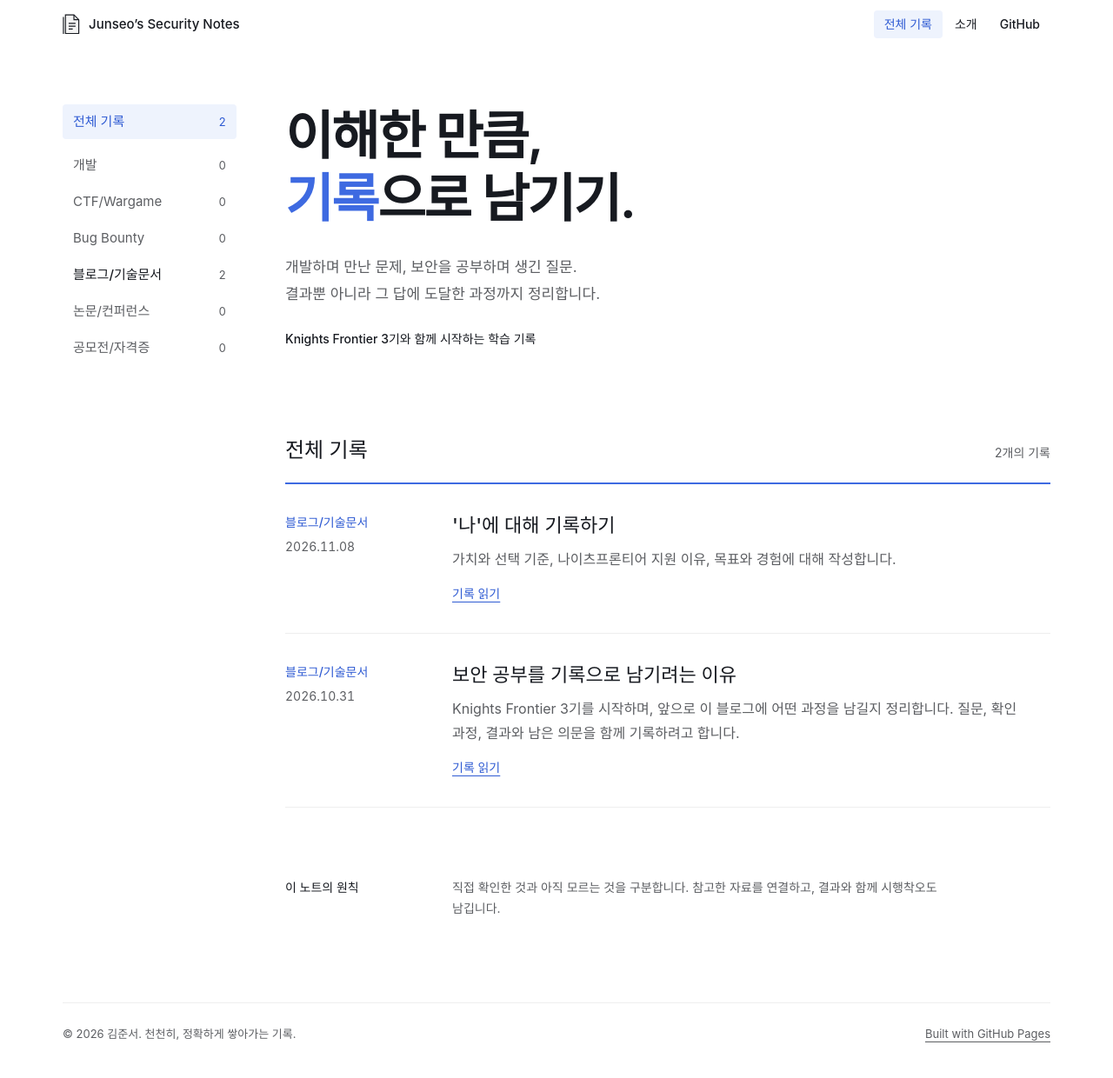
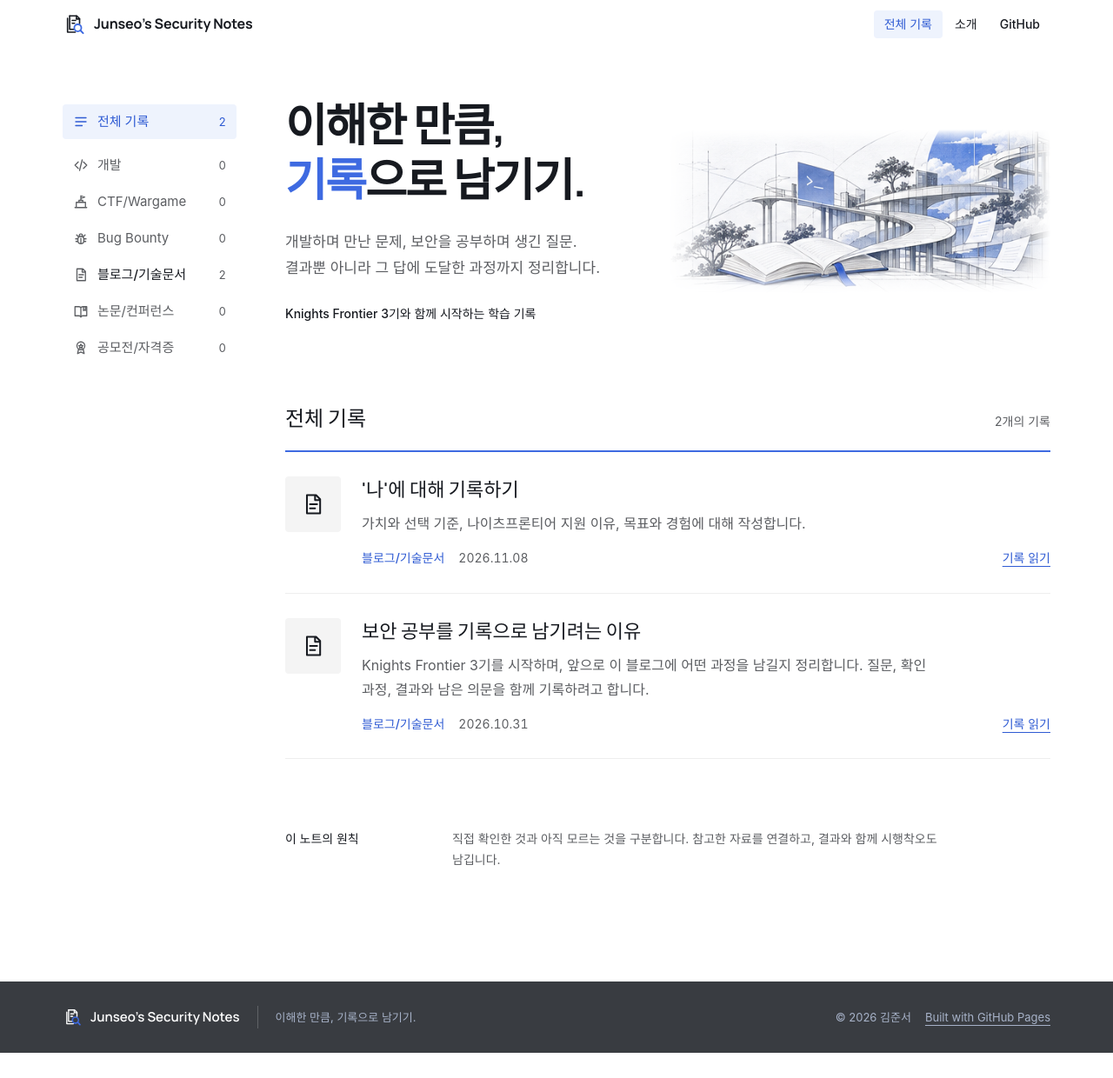
Before and after one commit to DongiveupJ/security-notes, a Jekyll site: the page built from index.html, in a window 1280 px wide and 1240 px high. Shown: the whole window at 87% size. Built offline with Jekyll 4.4.1, drawn with Linux system fonts in a browser that asks for light colours; some web fonts are replaced.

Commit message:
Apply brand toolkit: emblem, Manrope, category icons, hero art
Co-Authored-By: Claude Opus 5.5 <noreply@anthropic.com>

```diff
--- /dev/null
+++ b/_includes/emblem.html
@@ -0,0 +1 @@
+<svg class="emblem" width="{{ include.px | default: 28 }}" height="{{ include.px | default: 28 }}" viewBox="0 0 32 32" fill="none" stroke-linecap="round" stroke-linejoin="round" aria-hidden="true"><path d="M7 7.5V27h11" stroke="currentColor" stroke-width="2"/><path d="M10 4h10l4 4v7" stroke="currentColor" stroke-width="2"/><path d="M10 4v19h6M19.5 4v4.5H24M13.5 10.5h5M13.5 14.5h3.5" stroke="currentColor" stroke-width="2"/><circle cx="21.5" cy="21" r="5" fill="var(--emblem-fill,#fff)" stroke="#3E6AE1" stroke-width="2.25"/><path d="M25.2 24.7L29 28.5" stroke="#3E6AE1" stroke-width="2.5"/></svg>
--- /dev/null
+++ b/_includes/icon.html
@@ -0,0 +1 @@
+<svg class="icon" width="{{ include.px | default: 18 }}" height="{{ include.px | default: 18 }}" viewBox="0 0 24 24" fill="none" stroke="currentColor" stroke-width="1.75" stroke-linecap="round" stroke-linejoin="round" aria-hidden="true">{% case include.name %}{% when 'development' %}<path d="M8 7l-5 5 5 5M16 7l5 5-5 5M14 4l-4 16"/>{% when 'ctf-wargame' %}<path d="M3 21h18M5 21v-8h14v8M9 13v-3h6v3M12 10V3l6 2-6 2"/>{% when 'bug-bounty' %}<path d="M12 9a4.5 4.5 0 0 1 4.5 4.5V16a4.5 4.5 0 0 1-9 0v-2.5A4.5 4.5 0 0 1 12 9zM9.5 9.5V8a2.5 2.5 0 0 1 5 0v1.5M12 12v8M7.5 13H4M16.5 13H20M7.5 17H4.5M16.5 17h3M8 9.5L5.5 7M16 9.5L18.5 7"/>{% when 'technical-writing' %}<path d="M6 3h9l4 4v14H6zM14 3v5h5M9 12h7M9 16h5"/>{% when 'papers-conferences' %}<path d="M12 7a3 3 0 0 0-3-2H3v14h6a3 3 0 0 1 3 2 3 3 0 0 1 3-2h6V5h-6a3 3 0 0 0-3 2zM12 7v14M16 5v6l1.5-1 1.5 1V5"/>{% when 'competitions-certifications' %}<path d="M12 15a6 6 0 1 0 0-12 6 6 0 0 0 0 12zM8.5 14L7 21l5-2.5 5 2.5-1.5-7M12 6.5l1 2 2.2.3-1.6 1.5.4 2.2-2-1.1-2 1.1.4-2.2-1.6-1.5 2.2-.3z"/>{% else %}<path d="M4 6h16M4 12h16M4 18h10"/>{% endcase %}</svg>
--- a/_layouts/default.html
+++ b/_layouts/default.html
@@ -8,21 +8,23 @@
   <meta name="theme-color" content="#ffffff">
   <link rel="canonical" href="{{ site.url }}{{ site.baseurl }}{{ page.url }}">
   <link rel="icon" href="{{ '/favicon.svg' | relative_url }}" type="image/svg+xml">
+  <link rel="preconnect" href="https://fonts.googleapis.com"><link rel="preconnect" href="https://fonts.gstatic.com" crossorigin>
+  <link rel="stylesheet" href="https://fonts.googleapis.com/css2?family=Manrope:wght@500;600;700&display=swap">
   <link rel="stylesheet" crossorigin href="https://cdn.jsdelivr.net/gh/orioncactus/pretendard@v1.3.9/dist/web/variable/pretendardvariable-dynamic-subset.min.css">
   <script>document.documentElement.classList.add('js')</script>
   <style>
-    :root{--bg:#fff;--ash:#f4f4f4;--ink:#171a20;--body:#393c41;--muted:#5c5e62;--line:#eee;--line-strong:#d0d1d2;--blue:#3e6ae1;--link:#2f5bd3;--tint:#eef3fd;--tint-line:#d6e1fa;--ok:#0f7553;--ok-bg:#e8f5ef;--warn:#b45309;--warn-bg:#fef3e2;--ease:.33s cubic-bezier(.5,0,0,.75)}
+    :root{--bg:#fff;--ash:#f4f4f4;--ink:#171a20;--body:#393c41;--muted:#5c5e62;--line:#eee;--line-strong:#d0d1d2;--graphite:#393c41;--mist:#a7b2c8;--display:"Manrope","Pretendard Variable",Pretendard,-apple-system,BlinkMacSystemFont,"Apple SD Gothic Neo",sans-serif;--blue:#3e6ae1;--link:#2f5bd3;--tint:#eef3fd;--tint-line:#d6e1fa;--ok:#0f7553;--ok-bg:#e8f5ef;--warn:#b45309;--warn-bg:#fef3e2;--ease:.33s cubic-bezier(.5,0,0,.75)}
     *{box-sizing:border-box}html{scroll-behavior:smooth}body{margin:0;background:var(--bg);color:var(--body);font-family:"Pretendard Variable",Pretendard,-apple-system,BlinkMacSystemFont,"Apple SD Gothic Neo","Malgun Gothic",sans-serif;font-size:16px;line-height:1.7;word-break:keep-all;overflow-wrap:anywhere;-webkit-font-smoothing:antialiased}
-    a{color:var(--link);text-decoration-thickness:1px;text-underline-offset:4px;transition:color var(--ease),background-color var(--ease)}a:hover{color:var(--ink)}a:focus-visible,button:focus-visible{outline:2px solid var(--blue);outline-offset:3px;border-radius:4px}[hidden]{display:none!important}::selection{background:var(--tint-line);color:var(--ink)}
+    a{color:var(--link);text-decoration-thickness:1px;text-underline-offset:4px;transition:color var(--ease),background-color var(--ease)}a:hover{color:var(--ink)}a:focus-visible,button:focus-visible{outline:2px solid var(--blue);outline-offset:3px;border-radius:4px}[hidden]{display:none!important}::selection{background:var(--tint-line);color:var(--ink)}h1,h2,h3,.brand{font-family:var(--display)}
     .skip{position:absolute;top:-100px;left:16px;background:var(--ink);color:#fff;padding:8px 16px;z-index:20}.skip:focus{top:8px}.skip:hover{color:#fff}
-    .site-header{position:sticky;top:0;z-index:10;background:rgba(255,255,255,.75);-webkit-backdrop-filter:saturate(180%) blur(12px);backdrop-filter:saturate(180%) blur(12px)}.header-inner{max-width:1200px;margin:auto;min-height:56px;padding:0 32px;display:flex;align-items:center;justify-content:space-between;gap:24px}.brand{display:flex;align-items:center;gap:10px;color:var(--ink);text-decoration:none;font-size:15px;font-weight:500;white-space:nowrap}.brand:hover{color:var(--ink)}.brand svg{flex-shrink:0}
+    .site-header{position:sticky;top:0;z-index:10;background:rgba(255,255,255,.75);-webkit-backdrop-filter:saturate(180%) blur(12px);backdrop-filter:saturate(180%) blur(12px)}.header-inner{max-width:1200px;margin:auto;min-height:56px;padding:0 32px;display:flex;align-items:center;justify-content:space-between;gap:24px}.brand{display:flex;align-items:center;gap:10px;color:var(--ink);text-decoration:none;font-size:16px;font-weight:700;letter-spacing:-.01em;white-space:nowrap}.brand:hover{color:var(--ink)}.brand svg{flex-shrink:0}
     .menu-toggle{display:none;background:transparent;border:0;color:var(--ink);font:inherit;font-size:14px;font-weight:500;padding:4px 12px;min-height:44px;border-radius:4px;cursor:pointer;transition:background-color var(--ease)}.menu-toggle:hover{background:var(--ash)}
     .site-nav{display:flex;align-items:center;gap:2px}.site-nav a{color:var(--ink);text-decoration:none;font-size:14px;font-weight:500;line-height:1.2;padding:8px 12px;border-radius:4px;white-space:nowrap}.site-nav a:hover{background:var(--ash);color:var(--ink)}.site-nav a[aria-current]{background:var(--tint);color:var(--link)}
     .shell{max-width:1200px;margin:auto;padding:0 32px;display:grid;grid-template-columns:200px minmax(0,1fr);gap:56px}.main{min-width:0}
-    .sidebar{padding-top:64px}.side-nav{position:sticky;top:80px;display:flex;flex-direction:column;gap:2px}.side-nav a{display:flex;justify-content:space-between;align-items:center;gap:12px;min-height:40px;padding:8px 12px;border-radius:4px;color:var(--ink);text-decoration:none;font-size:15px;font-weight:500;line-height:1.3;transition:none}.side-nav a:first-child{margin-bottom:8px}.side-nav a:hover{background:var(--ash);color:var(--ink)}.side-nav a.is-empty{color:var(--muted);font-weight:400}.side-nav a[aria-current]{background:var(--tint);color:var(--link)}.side-count{font-size:13px;color:var(--muted);font-weight:400;font-variant-numeric:tabular-nums}.side-nav a[aria-current] .side-count{color:var(--link)}
-    .hero{padding:64px 0 56px}.hero>*{max-width:720px}.hero h1 em{font-style:normal;color:var(--blue)}.hero h1{color:var(--ink);font-size:60px;line-height:1.2;font-weight:600;letter-spacing:-.035em;margin:0 0 28px}.hero p{margin:0;color:var(--muted);font-size:17px;line-height:1.8}.hero .manifesto{margin-top:24px;font-size:14px;color:var(--ink);font-weight:500}
+    .sidebar{padding-top:64px}.side-nav{position:sticky;top:80px;display:flex;flex-direction:column;gap:2px}.side-nav a{display:flex;align-items:center;gap:10px;min-height:40px;padding:8px 12px;border-radius:4px;color:var(--ink);text-decoration:none;font-size:15px;font-weight:500;line-height:1.3;transition:none}.side-nav a:first-child{margin-bottom:8px}.side-nav a:hover{background:var(--ash);color:var(--ink)}.side-nav a.is-empty{color:var(--muted);font-weight:400}.side-nav a[aria-current]{background:var(--tint);color:var(--link)}.side-nav .icon{flex-shrink:0;color:var(--muted)}.side-nav a[aria-current] .icon{color:var(--link)}.side-label{flex:1}.side-count{font-size:13px;color:var(--muted);font-weight:400;font-variant-numeric:tabular-nums}.side-nav a[aria-current] .side-count{color:var(--link)}
+    .hero{padding:56px 0 48px;display:grid;grid-template-columns:minmax(0,1fr) minmax(0,440px);align-items:center;gap:32px}.hero-art{margin:0;order:2}.hero-art img{display:block;width:100%;height:auto;-webkit-mask-image:linear-gradient(90deg,transparent,#000 14%,#000 92%,transparent),linear-gradient(transparent,#000 10%,#000 86%,transparent);-webkit-mask-composite:source-in;mask-image:linear-gradient(90deg,transparent,#000 14%,#000 92%,transparent),linear-gradient(transparent,#000 10%,#000 86%,transparent);mask-composite:intersect}.hero h1 em{font-style:normal;color:var(--blue)}.hero h1{color:var(--ink);font-size:52px;line-height:1.22;font-weight:700;letter-spacing:-.035em;margin:0 0 24px}.hero p{margin:0;color:var(--muted);font-size:17px;line-height:1.8}.hero .manifesto{margin-top:24px;font-size:14px;color:var(--ink);font-weight:500}
     .records{padding:40px 0 0}.section-heading{display:flex;justify-content:space-between;align-items:baseline;gap:16px;padding-bottom:16px;border-bottom:2px solid var(--blue)}.section-heading h2{margin:0;color:var(--ink);font-size:24px;font-weight:500}.count{font-size:14px;color:var(--muted)}.category-lead{margin:16px 0 0;color:var(--muted);font-size:15px}.category-lead:empty{display:none}
-    .entry{padding:32px 0;border-bottom:1px solid var(--line);display:grid;grid-template-columns:160px minmax(0,1fr);gap:32px}.entry-meta{display:flex;flex-direction:column;gap:4px;font-size:14px;color:var(--muted);font-variant-numeric:tabular-nums}.category-tag{color:var(--link);text-decoration:none;font-weight:500}.category-tag:hover{text-decoration:underline}.entry h3{margin:0 0 8px;font-size:22px;line-height:1.45;font-weight:500}.entry h3 a{color:var(--ink);text-decoration:none}.entry h3 a:hover{text-decoration:underline}.excerpt{margin:0 0 12px;color:var(--muted);font-size:16px;line-height:1.75;max-width:68ch}.read-link{font-size:14px;font-weight:500}
+    .entry{padding:28px 0;border-bottom:1px solid var(--line);display:grid;grid-template-columns:64px minmax(0,1fr);gap:24px;align-items:start}.entry-icon{display:grid;place-items:center;width:64px;height:64px;border-radius:4px;background:var(--ash);color:var(--ink);transition:background-color var(--ease),color var(--ease)}.entry:hover .entry-icon{background:var(--tint);color:var(--link)}.entry-meta{display:flex;flex-wrap:wrap;align-items:center;gap:6px 16px;font-size:14px;color:var(--muted);font-variant-numeric:tabular-nums}.category-tag{color:var(--link);text-decoration:none;font-weight:500}.category-tag:hover{text-decoration:underline}.entry h3{margin:0 0 8px;font-size:22px;line-height:1.45;font-weight:500}.entry h3 a{color:var(--ink);text-decoration:none}.entry h3 a:hover{text-decoration:underline}.excerpt{margin:0 0 14px;color:var(--muted);font-size:16px;line-height:1.75;max-width:68ch}.read-link{font-size:14px;font-weight:500;margin-left:auto}
     .empty{margin-top:24px;padding:40px;border:1px dashed var(--line-strong);border-radius:4px}.empty h3{margin:0 0 8px;color:var(--ink);font-size:18px;font-weight:500}.empty p{margin:0;color:var(--muted);font-size:15px}.record-rule{margin-top:48px;padding:32px 0;display:grid;grid-template-columns:160px 1fr;gap:32px;font-size:14px;color:var(--muted)}.record-rule strong{color:var(--ink);font-weight:500}.record-rule p{margin:0;max-width:68ch}
     .page-content{max-width:720px;padding:64px 0 24px;font-size:17px;line-height:1.85}.page-content h1{color:var(--ink);font-size:40px;line-height:1.3;font-weight:500;letter-spacing:-.02em;margin:0 0 24px}.page-content h2{color:var(--ink);font-size:26px;line-height:1.4;font-weight:500;margin:56px 0 16px}.page-content h3{color:var(--ink);font-size:20px;line-height:1.5;font-weight:500;margin:40px 0 12px}.page-content h4{color:var(--ink);font-size:17px;line-height:1.5;font-weight:600;margin:32px 0 8px}.page-content p{margin:0 0 24px}.page-content p,.page-content li{text-wrap:pretty}.page-content ul,.page-content ol{padding-left:24px;margin:0 0 24px}.page-content li{margin-bottom:8px}.page-content strong{color:var(--ink);font-weight:600}.page-content blockquote{margin:32px 0;padding:16px 20px;background:var(--ash);border-radius:4px;color:var(--body)}.page-content blockquote p{margin:0}.page-content blockquote p+p{margin-top:8px}.page-content blockquote.callout-ok{background:var(--ok-bg)}.page-content blockquote.callout-ok>p:first-child strong:first-child{color:var(--ok)}.page-content blockquote.callout-warn{background:var(--warn-bg)}.page-content blockquote.callout-q{background:var(--tint)}.page-content blockquote.callout-q>p:first-child strong:first-child{color:var(--link)}.page-content blockquote.callout-warn>p:first-child strong:first-child{color:var(--warn)}
     .post-header{padding-bottom:32px;margin-bottom:40px;border-bottom:1px solid var(--line)}.post-header h1{margin:16px 0}.post-meta{display:flex;flex-wrap:wrap;gap:16px;font-size:14px;color:var(--muted)}.back-link{font-size:14px}
@@ -30,10 +32,10 @@
     .post-end{margin-top:64px;padding-top:8px;border-top:1px solid var(--line)}.post-nav{display:grid;grid-template-columns:1fr 1fr;gap:24px}.post-nav a{display:flex;flex-direction:column;gap:4px;padding:20px 0;text-decoration:none;color:var(--ink)}.post-nav a:hover strong{text-decoration:underline}.post-nav .next{grid-column:2;text-align:right}.post-nav span{font-size:13px;color:var(--muted)}.post-nav strong{font-size:17px;line-height:1.5;font-weight:500}.post-more{margin:16px 0 0;font-size:15px;font-weight:500}
     .page-content code{font-family:ui-monospace,SFMono-Regular,Menlo,monospace;font-size:.86em;word-break:break-word}.page-content :not(pre)>code{background:var(--ash);color:var(--ink);border-radius:4px;padding:2px 6px}.page-content pre{background:var(--ash);padding:20px 24px;border-radius:4px;overflow-x:auto;max-width:100%;margin:0 0 24px;font-size:14px;line-height:1.7;word-break:normal;overflow-wrap:normal}.page-content pre code{font-size:1em;word-break:normal}.highlight .k,.highlight .kd,.highlight .kn,.highlight .kc,.highlight .kr,.highlight .kt,.highlight .ow,.highlight .nb{color:var(--link)}.highlight .s,.highlight .s1,.highlight .s2,.highlight .sd,.highlight .se,.highlight .si,.highlight .sb{color:var(--ok)}.highlight .c,.highlight .c1,.highlight .cm,.highlight .ch,.highlight .cs,.highlight .cp{color:var(--muted);font-style:italic}.highlight .m,.highlight .mi,.highlight .mf,.highlight .mh{color:var(--warn)}.highlight .nf,.highlight .nc{color:var(--ink);font-weight:600}.page-content img{max-width:100%;height:auto}
     .page-content table{display:block;overflow-x:auto;max-width:100%;border-collapse:collapse;margin:0 0 24px;font-size:15px}.page-content th,.page-content td{border-bottom:1px solid var(--line);padding:10px 16px;text-align:left;overflow-wrap:normal;min-width:8em}.page-content th{color:var(--ink);font-weight:600;border-bottom-color:var(--line-strong)}.page-content td code,.page-content th code{white-space:nowrap}
-    .site-footer{width:calc(100% - 64px);max-width:1136px;margin:64px auto 0;padding:24px 0 40px;display:flex;justify-content:space-between;gap:16px;border-top:1px solid var(--line);font-size:13px;color:var(--muted)}.site-footer a{color:var(--muted)}.site-footer a:hover{color:var(--ink)}
-    @media(max-width:960px){.shell{grid-template-columns:minmax(0,1fr);gap:0}.sidebar{padding-top:16px;margin:0 -32px;border-bottom:1px solid var(--line)}.side-nav{position:static;flex-direction:row;overflow-x:auto;padding:0 32px 12px;gap:4px;scrollbar-width:none}.side-nav::-webkit-scrollbar{display:none}.side-nav a{flex-shrink:0;min-height:44px;white-space:nowrap;gap:8px}.side-nav a:first-child{margin-bottom:0}}
+    .site-footer{margin-top:96px;background:var(--graphite);color:#fff}.footer-inner{max-width:1200px;margin:auto;padding:28px 32px;display:flex;align-items:center;gap:20px;font-size:13px;color:var(--mist)}.footer-brand{display:flex;align-items:center;gap:10px;color:#fff;font-family:var(--display);font-size:15px;font-weight:600;padding-right:20px;border-right:1px solid rgba(255,255,255,.2)}.footer-inner .emblem{--emblem-fill:var(--graphite)}.footer-end{margin-left:auto;display:flex;gap:16px}.site-footer a{color:var(--mist)}.site-footer a:hover{color:#fff}
+    @media(max-width:960px){.shell{grid-template-columns:minmax(0,1fr);gap:0}.sidebar{padding-top:16px;margin:0 -32px;border-bottom:1px solid var(--line)}.side-nav{position:static;flex-direction:row;overflow-x:auto;padding:0 32px 12px;gap:4px;scrollbar-width:none}.side-nav::-webkit-scrollbar{display:none}.side-nav a{flex-shrink:0;min-height:44px;white-space:nowrap;gap:8px}.side-nav a:first-child{margin-bottom:0}.hero{grid-template-columns:minmax(0,1fr) minmax(0,320px)}}
     @media(max-width:479px){.header-inner{flex-wrap:wrap}.js .menu-toggle{display:inline-flex;align-items:center}.site-nav{flex-wrap:wrap;padding-bottom:8px}.js .site-nav{display:none;position:absolute;top:56px;left:0;right:0;background:#fff;flex-direction:column;align-items:stretch;flex-wrap:nowrap;padding:8px 16px 24px;border-bottom:1px solid var(--line)}.js .site-nav.open{display:flex}.js .site-nav a{padding:14px 12px;font-size:16px}}
-    @media(max-width:720px){.header-inner,.shell{padding-left:16px;padding-right:16px}.sidebar{margin:0 -16px}.side-nav{padding:0 16px 12px}.post-nav{grid-template-columns:1fr;gap:0}.post-nav .next{grid-column:1;text-align:left}.hero{padding:48px 0 32px}.hero h1{font-size:38px}.hero p{font-size:16px}.records{padding-top:24px}.entry,.record-rule{grid-template-columns:1fr;gap:8px}.entry{padding:24px 0}.entry-meta{flex-direction:row;gap:12px}.entry h3{font-size:20px}.excerpt{font-size:15px}.empty{padding:28px 20px}.page-content{padding-top:40px;font-size:16.5px}.page-content h1{font-size:30px}.page-content h2{font-size:22px;margin-top:44px}.site-footer{width:calc(100% - 32px);flex-direction:column;gap:4px;margin-top:48px}}
+    @media(max-width:720px){.header-inner,.shell{padding-left:16px;padding-right:16px}.sidebar{margin:0 -16px}.side-nav{padding:0 16px 12px}.post-nav{grid-template-columns:1fr;gap:0}.post-nav .next{grid-column:1;text-align:left}.hero{padding:32px 0 32px;grid-template-columns:1fr;gap:8px}.hero-art{order:0;margin:0 -16px}.hero h1{font-size:36px}.hero p{font-size:16px}.records{padding-top:24px}.record-rule{grid-template-columns:1fr;gap:8px}.entry{grid-template-columns:44px minmax(0,1fr);gap:16px;padding:24px 0}.entry-icon{width:44px;height:44px}.entry-icon .icon{width:22px;height:22px}.entry-meta{gap:4px 12px}.read-link{margin-left:0}.entry h3{font-size:20px}.excerpt{font-size:15px}.empty{padding:28px 20px}.page-content{padding-top:40px;font-size:16.5px}.page-content h1{font-size:30px}.page-content h2{font-size:22px;margin-top:44px}.site-footer{margin-top:64px}.footer-inner{padding:24px 16px;flex-direction:column;align-items:flex-start;gap:8px}.footer-brand{border-right:0;padding-right:0}.footer-end{margin-left:0;flex-wrap:wrap}}
     @media(prefers-reduced-motion:reduce){html{scroll-behavior:auto}*{transition:none!important;animation:none!important}}
   </style>
 </head>
@@ -42,7 +44,7 @@
   <header class="site-header">
     <div class="header-inner">
       <a class="brand" href="{{ '/' | relative_url }}" aria-label="Junseo’s Security Notes 홈">
-        <svg width="20" height="24" viewBox="0 0 43 51" fill="none" aria-hidden="true"><path d="M7 2h21l12 12v34H7V2Z" fill="#f4f4f4" stroke="#171a20" stroke-width="2.5"/><path d="M28 2v12h12M15 23h17M15 30h17M15 37h10" stroke="#171a20" stroke-width="2.5"/><path d="M2 7v42" stroke="#171a20" stroke-width="2.5"/></svg>
+        {% include emblem.html px=26 %}
         <span>Junseo’s Security Notes</span>
       </a>
       <button class="menu-toggle" type="button" aria-expanded="false" aria-controls="site-nav">메뉴</button>
@@ -57,9 +59,9 @@
   <div class="shell">
     <aside class="sidebar">
       <nav class="side-nav" aria-label="기록 카테고리">
-        <a href="{{ '/' | relative_url }}" data-category-link="all" data-name="전체 기록" data-description="" {% if page.is_home %}aria-current="true"{% endif %}><span>전체 기록</span><span class="side-count">{{ site.posts | size }}</span></a>
+        <a href="{{ '/' | relative_url }}" data-category-link="all" data-name="전체 기록" data-description="" {% if page.is_home %}aria-current="true"{% endif %}>{% include icon.html name="all" %}<span class="side-label">전체 기록</span><span class="side-count">{{ site.posts | size }}</span></a>
         {% for category in site.category_index %}{% assign category_count = site.categories[category.slug] | size %}
-        <a href="{{ '/' | relative_url }}#category={{ category.slug }}" data-category-link="{{ category.slug }}" data-name="{{ category.name | escape }}" data-description="{{ category.description | escape }}"{% if category_count == 0 %} class="is-empty"{% endif %}{% if current_category == category.slug %} aria-current="true"{% endif %}><span>{{ category.name }}</span><span class="side-count">{{ category_count }}</span></a>
+        <a href="{{ '/' | relative_url }}#category={{ category.slug }}" data-category-link="{{ category.slug }}" data-name="{{ category.name | escape }}" data-description="{{ category.description | escape }}"{% if category_count == 0 %} class="is-empty"{% endif %}{% if current_category == category.slug %} aria-current="true"{% endif %}>{% include icon.html name=category.slug %}<span class="side-label">{{ category.name }}</span><span class="side-count">{{ category_count }}</span></a>
         {% endfor %}
       </nav>
     </aside>
@@ -67,7 +69,7 @@
       {% if page.is_home %}{{ content }}{% else %}<div class="page-content">{{ content }}</div>{% endif %}
     </main>
   </div>
-  <footer class="site-footer"><span>© {{ 'now' | date: '%Y' }} {{ site.author }}. 천천히, 정확하게 쌓아가는 기록.</span><a href="https://pages.github.com/">Built with GitHub Pages</a></footer>
+  <footer class="site-footer"><div class="footer-inner"><span class="footer-brand">{% include emblem.html px=22 %}Junseo’s Security Notes</span><span>이해한 만큼, 기록으로 남기기.</span><span class="footer-end"><span>© {{ 'now' | date: '%Y' }} {{ site.author }}</span><a href="https://pages.github.com/">Built with GitHub Pages</a></span></div></footer>
   <script>
     (() => {
       const toggle = document.querySelector('.menu-toggle');
--- a/index.html
+++ b/index.html
@@ -5,8 +5,11 @@ is_home: true
 ---
 <div id="home-intro">
   <section class="hero" aria-label="블로그 소개">
+    <figure class="hero-art"><img src="{{ '/assets/img/hero.png' | relative_url }}" alt="" width="506" height="216"></figure>
+    <div>
     <h1>이해한 만큼,<br><em>기록</em>으로 남기기.</h1><p>개발하며 만난 문제, 보안을 공부하며 생긴 질문.<br>결과뿐 아니라 그 답에 도달한 과정까지 정리합니다.</p>
     <p class="manifesto">Knights Frontier 3기와 함께 시작하는 학습 기록</p>
+    </div>
   </section>
 </div>
 <section class="records" aria-labelledby="records-heading">
@@ -16,11 +19,11 @@ is_home: true
   {% assign post_category = post.categories | first %}
   {% assign category = site.category_index | where: 'slug', post_category | first %}
   <article class="entry" data-category="{{ post_category | escape }}">
-    <div class="entry-meta"><a class="category-tag" href="{{ '/' | relative_url }}#category={{ post_category }}">{{ category.name | default: post_category | escape }}</a><time datetime="{{ post.date | date_to_xmlschema }}">{{ post.date | date: '%Y.%m.%d' }}</time></div>
+    <a class="entry-icon" href="{{ post.url | relative_url }}" tabindex="-1" aria-hidden="true">{% include icon.html name=post_category px=28 %}</a>
     <div>
     <h3><a href="{{ post.url | relative_url }}">{{ post.title | escape }}</a></h3>
     <p class="excerpt">{{ post.description | default: post.excerpt | strip_html | strip_newlines | truncate: 180 | escape }}</p>
-    <a class="read-link" href="{{ post.url | relative_url }}">기록 읽기</a>
+    <div class="entry-meta"><a class="category-tag" href="{{ '/' | relative_url }}#category={{ post_category }}">{{ category.name | default: post_category | escape }}</a><time datetime="{{ post.date | date_to_xmlschema }}">{{ post.date | date: '%Y.%m.%d' }}</time><a class="read-link" href="{{ post.url | relative_url }}">기록 읽기</a></div>
     </div>
   </article>
   {% endfor %}
```
Also changed, not shown: assets/img/hero.png (added), favicon.svg.
